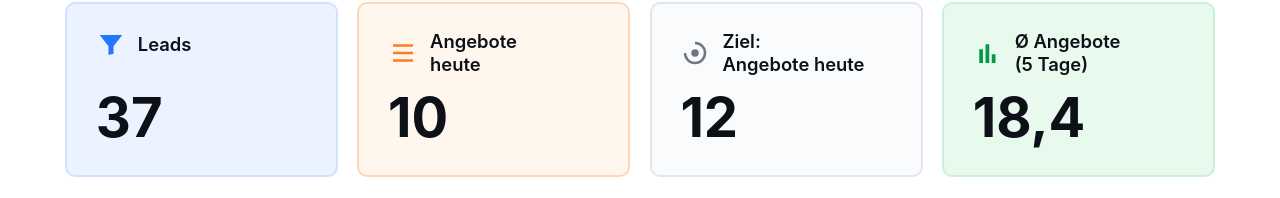
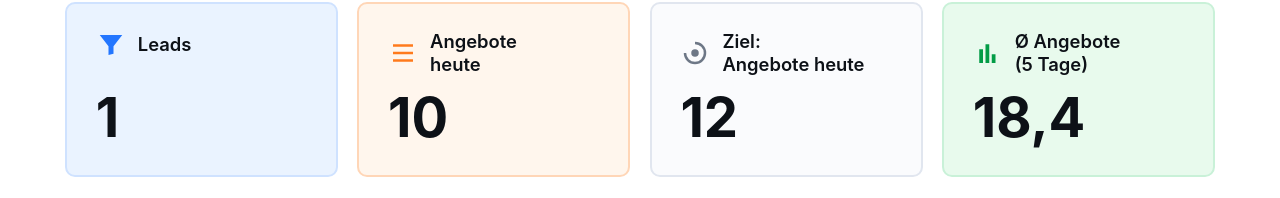
Before and after one commit to it-emc2/dashboard, a plain HTML site: page index.html in a window 1280 px wide. Shown: the part 112-310 px from the top of the page. Drawn offline with nearby package versions, Linux system fonts and the light colour scheme.

Commit message:
Update index.html

```diff
--- a/index.html
+++ b/index.html
@@ -132,7 +132,7 @@ body{
 	<div class="cards">
 		<div class="card">
 			<div class="title"><span class="icon funnel"></span>Leads</div>
-			<div class="number" id="leads">37</div>
+			<div class="number" id="leads">1</div>
 		</div>
 		<div class="card orange">
 			<div class="title"><span class="icon list"></span>Angebote<br>heute</div>
```
